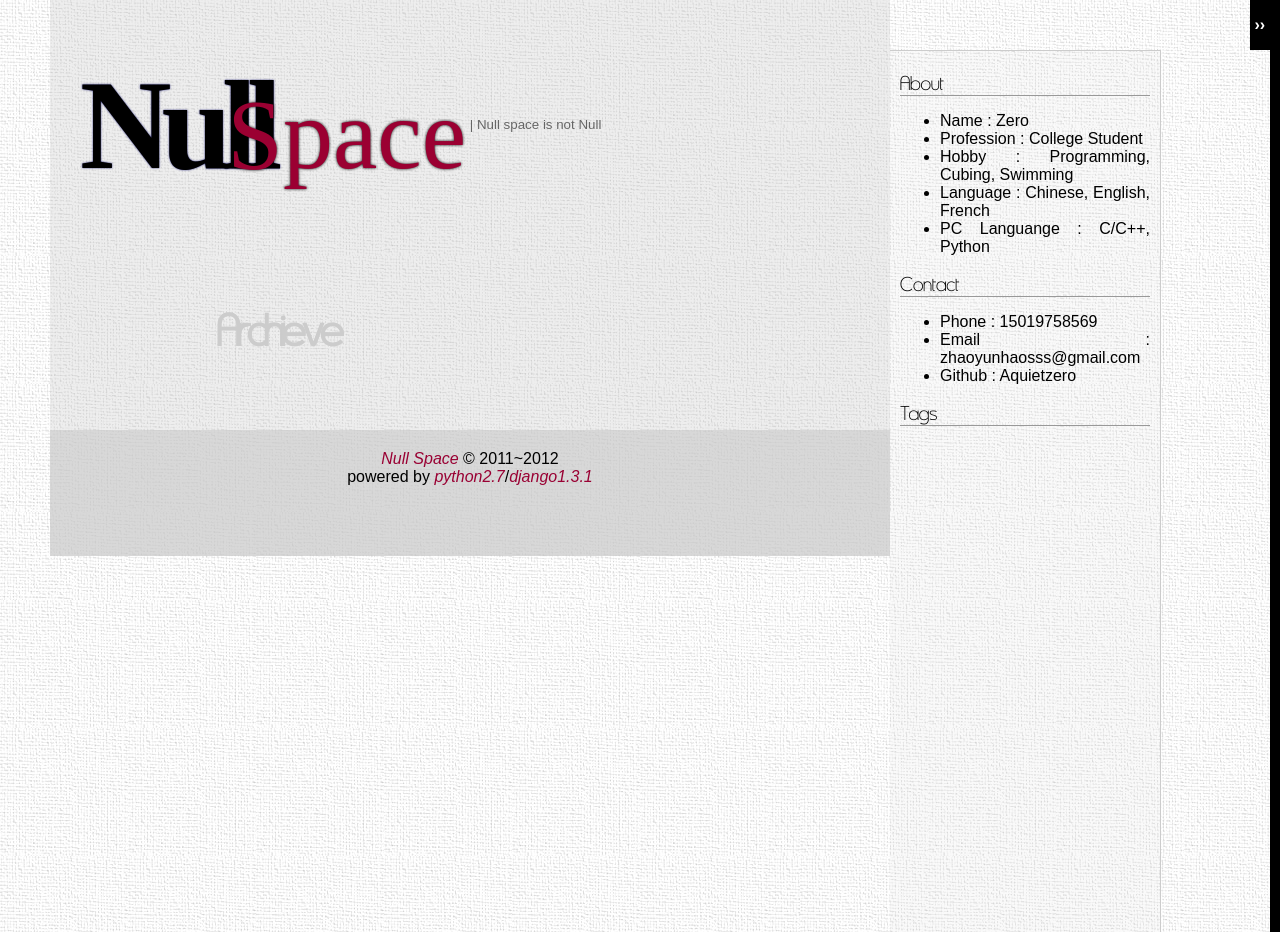
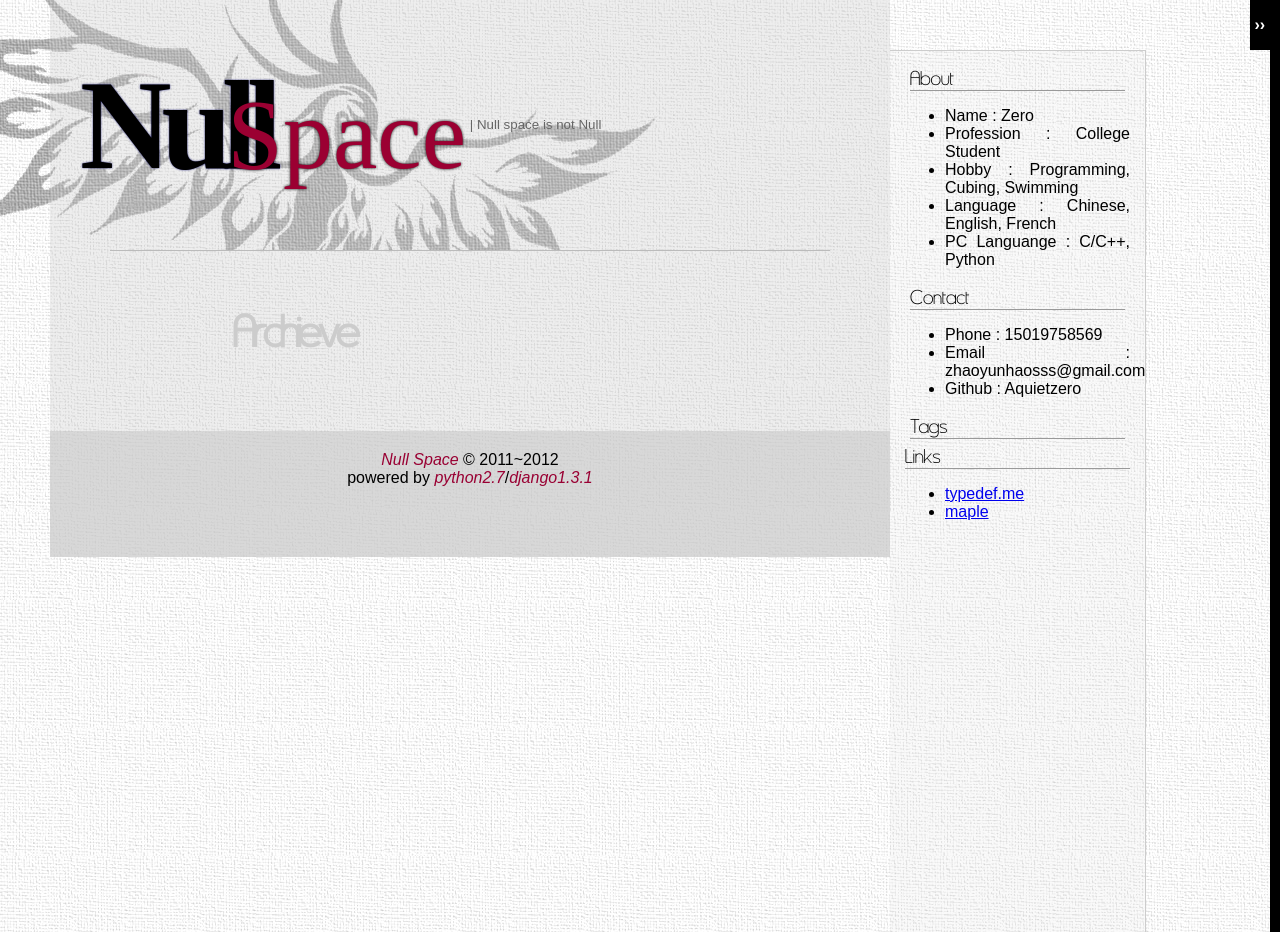
Before and after one commit to Aquietzero/NullSpace, a Django app: template templates/archieve.html in a window 1280 px wide. Run offline with Django 3.2, Linux system fonts and the light colour scheme; the template is opened without the code that fills it, so the values that code supplies are empty; style sheets or scripts are compiled from the project's sources; some web fonts are replaced.

Commit message:
add pheonix

```diff
--- a/media/css/archieve.css
+++ b/media/css/archieve.css
@@ -1,5 +1,8 @@
 .archievePage {
   overflow: hidden;
+  border-top: solid 1px #bbb;
+  width: 90%;
+  margin: 0 auto;
 }
 .archieveTitle {
   float: left;
--- a/media/css/fixedbar.css
+++ b/media/css/fixedbar.css
@@ -1,7 +1,7 @@
 #fixedbar {
   margin-left: -10px;
   margin-top: 50px;
-  padding: 10px;
+  padding: 10px 15px;
   border-top: solid 1px #ccc;
   border-right: solid 1px #ccc;
   border-bottom: solid 1px #ccc;
@@ -18,8 +18,12 @@
 #fixedbar #tags,
 #fixedbar #about,
 #fixedbar #contact {
-  margin: 10px 0;
   text-align: justify;
+}
+#fixedbar #tags p,
+#fixedbar #about p,
+#fixedbar #contact p {
+  margin: 5px;
 }
 #fixedbar #tags a,
 #fixedbar #about a,
--- a/media/css/header.css
+++ b/media/css/header.css
@@ -1,11 +1,3 @@
-@font-face {
-  font-family: nullFont;
-  src: url("/media/stylus/fonts/ARGOS.TTF");
-}
-@font-face {
-  font-family: spaceFont;
-  src: url("/media/stylus/fonts/ARGOS.TTF");
-}
 #NullSpace {
   padding: 0;
   margin: 0;
--- a/media/css/main.css
+++ b/media/css/main.css
@@ -18,10 +18,10 @@ body {
   font-family: sans-serif;
 }
 #header {
+  background: url("/media/img/phoenix.png") no-repeat;
+  background-position: -250px -50px;
   width: 100%;
   height: 250px;
-  background: url("/media/img/paper.jpg");
-  background-attachment: fixed;
   color: #bbb;
   text-align: center;
   margin: 0;
@@ -65,7 +65,7 @@ body {
   font-style: oblique;
 }
 #fixedbar {
-  width: 250px;
+  width: 225px;
   height: 100%;
   background: transparent;
   position: fixed;
--- a/media/stylus/archieve.styl
+++ b/media/stylus/archieve.styl
@@ -1,5 +1,8 @@
 .archievePage
   overflow hidden
+  border-top solid 1px #BBBBBB
+  width 90%
+  margin 0 auto
 
 .archieveTitle
   float left
--- a/media/stylus/fixedbar.styl
+++ b/media/stylus/fixedbar.styl
@@ -1,7 +1,7 @@
 #fixedbar
   margin-left -10px
   margin-top 50px
-  padding 10px
+  padding 10px 15px
   border-top solid 1px #CCCCCC
   border-right solid 1px #CCCCCC
   border-bottom solid 1px #CCCCCC
@@ -18,8 +18,10 @@
   #tags
   #about
   #contact
-    margin 10px 0
     text-align justify
+
+    p
+      margin 5px
 
     a
       color black
--- a/media/stylus/main.styl
+++ b/media/stylus/main.styl
@@ -21,10 +21,10 @@ body
   font-family sans-serif
 
 #header
+  background url('/media/img/phoenix.png') no-repeat
+  background-position -250px -50px
   width 100%
   height 250px
-  background url('/media/img/paper.jpg')
-  background-attachment fixed
   color #BBBBBB
   text-align center
   margin 0
@@ -69,7 +69,7 @@ body
     font-style oblique
 
 #fixedbar
-  width 250px
+  width 225px
   height 100%
   background transparent
   position fixed
--- a/templates/fixedbar.html
+++ b/templates/fixedbar.html
@@ -27,4 +27,12 @@
       {% endfor %}
     </p>
   </div>
+
+  <div id="links">
+    <p class="subtitle">Links</p>
+    <ul>
+      <li><a href="http://typedef.me">typedef.me</a></li>
+      <li><a href="http://blog.lovemaple.info">maple</a></li>
+    </ul>
+  </div>
 </div>
```
Also changed, not shown: media/img/phoenix.jpg (added), media/img/phoenix.png (added).
